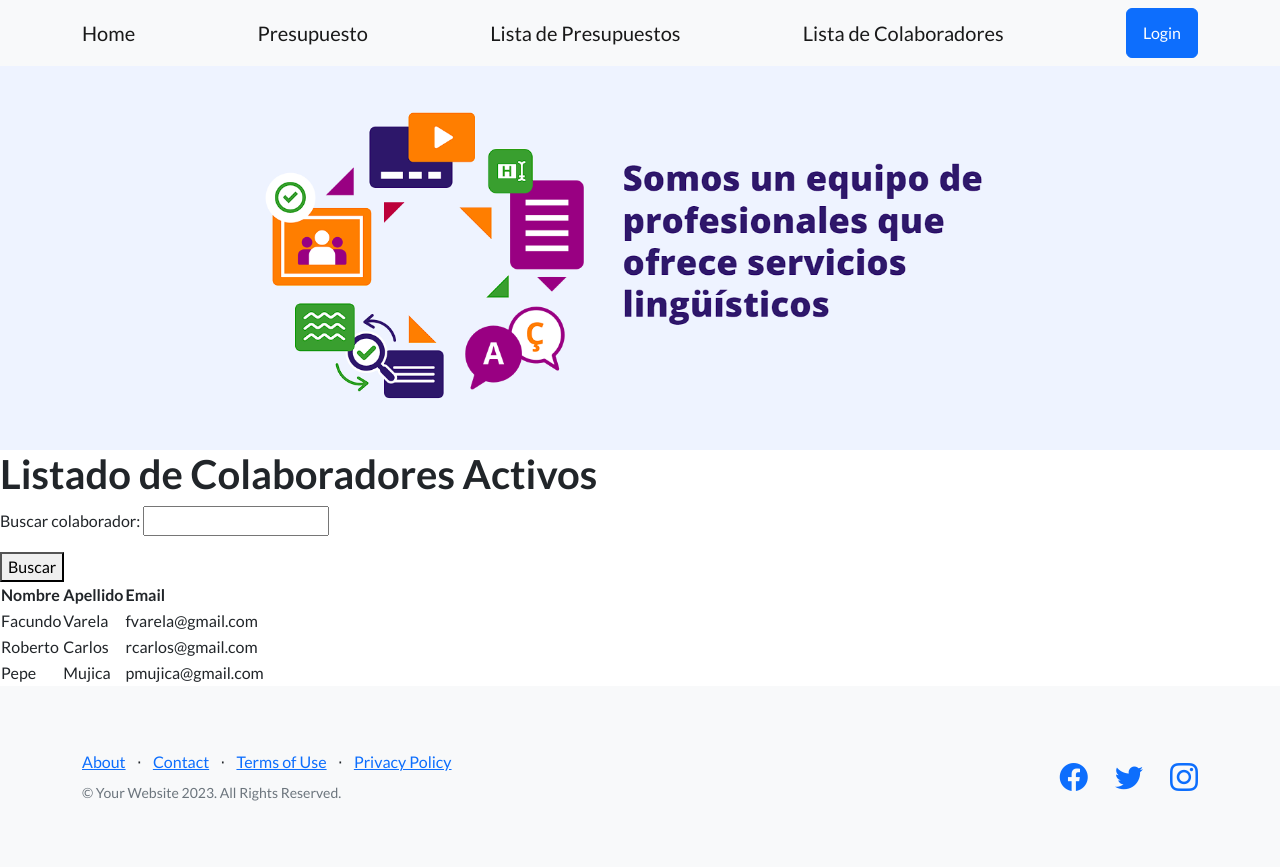
After one commit to VarelaCristianFacundo/proyectofinal-python, a Django app: page /app/colaboradores/ in a window 1280 px wide. The commit adds this page. Run offline with Django 4.2, Linux system fonts and the light colour scheme; data comes from the database, SQL or seed files in the repository; both versions use the stored data as it was after the commit; some libraries are stand-ins or nearby versions.

Commit message:
lista de colaboradores agregada

```diff
--- a/app/forms.py
+++ b/app/forms.py
@@ -14,6 +14,8 @@
 class BusquedaPresupuestoForm(forms.Form):
     consulta = forms.CharField(label="Buscar presupuesto", max_length=100)
 
+class BusquedaColaboradorForm(forms.Form):
+    consulta = forms.CharField(label="Buscar colaborador", max_length=100)
 
 class SignupForm(UserCreationForm):
     class Meta:
--- /dev/null
+++ b/app/templates/listar_colaboradores.html
@@ -0,0 +1,36 @@
+{% extends 'home.html' %} {% block contenidoQueCambia %}
+
+<!DOCTYPE html>
+<html lang="es">
+  <head>
+    <meta charset="UTF-8" />
+    <title>Listado de Colaboradores</title>
+  </head>
+  <body>
+    <h1>Listado de Colaboradores Activos</h1>
+    <form method="post">
+      {% csrf_token %} {{ form.as_p }}
+      <button type="submit">Buscar</button>
+    </form>
+    <table>
+      <thead>
+        <tr>
+          <th>Nombre</th>
+          <th>Apellido</th>
+          <th>Email</th>
+        </tr>
+      </thead>
+      <tbody>
+        {% for colaborador in colaboradores %}
+        <tr>
+          <td>{{ colaborador.nombre }}</td>
+          <td>{{ colaborador.apellido }}</td>
+          <td>{{ colaborador.email }}</td>
+
+        </tr>
+        {% endfor %}
+      </tbody>
+    </table>
+    </body>
+</html>
+{% endblock contenidoQueCambia %}
--- a/app/templates/navbar.html
+++ b/app/templates/navbar.html
@@ -8,7 +8,9 @@
     <a class="navbar-brand" href="{% url 'ListarPresupuestos' %}"
       >Lista de Presupuestos</a
     >
-
+    <a class="navbar-brand" href="{% url 'ListarColaboradores' %}"
+    >Lista de Colaboradores</a
+  >
     <a class="btn btn-primary" href="{% url 'Login' %}">Login</a>
   </div>
 </nav>
--- a/app/urls.py
+++ b/app/urls.py
@@ -17,4 +17,5 @@ urlpatterns = [
         eliminar_presupuesto,
         name="EliminarPresupuesto",
     ),
+    path("colaboradores/", listar_colaboradores, name="ListarColaboradores"),
 ]
--- a/app/views.py
+++ b/app/views.py
@@ -1,6 +1,6 @@
 from django.shortcuts import render, redirect, get_object_or_404
-from .forms import PresupuestoFormulario, BusquedaPresupuestoForm, SignupForm
-from .models import Presupuesto, Cliente
+from .forms import PresupuestoFormulario, BusquedaPresupuestoForm, SignupForm, BusquedaColaboradorForm
+from .models import Presupuesto, Cliente, Colaborador
 from django.contrib.auth.forms import UserCreationForm
 from django.contrib.auth import login as auth_login
 
@@ -105,3 +105,20 @@ def eliminar_presupuesto(request, presupuesto_id):
         return redirect("ListarPresupuestos")
 
     return render(request, "eliminar_presupuesto.html", {"presupuesto": presupuesto})
+
+
+
+def listar_colaboradores(req):
+    form = BusquedaColaboradorForm()
+    colaboradores = Colaborador.objects.all()
+
+    if req.method == "POST":
+        form = BusquedaColaboradorForm(req.POST)
+        if form.is_valid():
+            consulta = form.cleaned_data["consulta"]
+            colaboradores = Colaborador.objects.filter(
+                apellido__icontains=consulta
+            )
+    return render(
+        req, "listar_colaboradores.html", {"colaboradores": colaboradores, "form": form}
+    )
```
Also changed, not shown: db.sqlite3.
